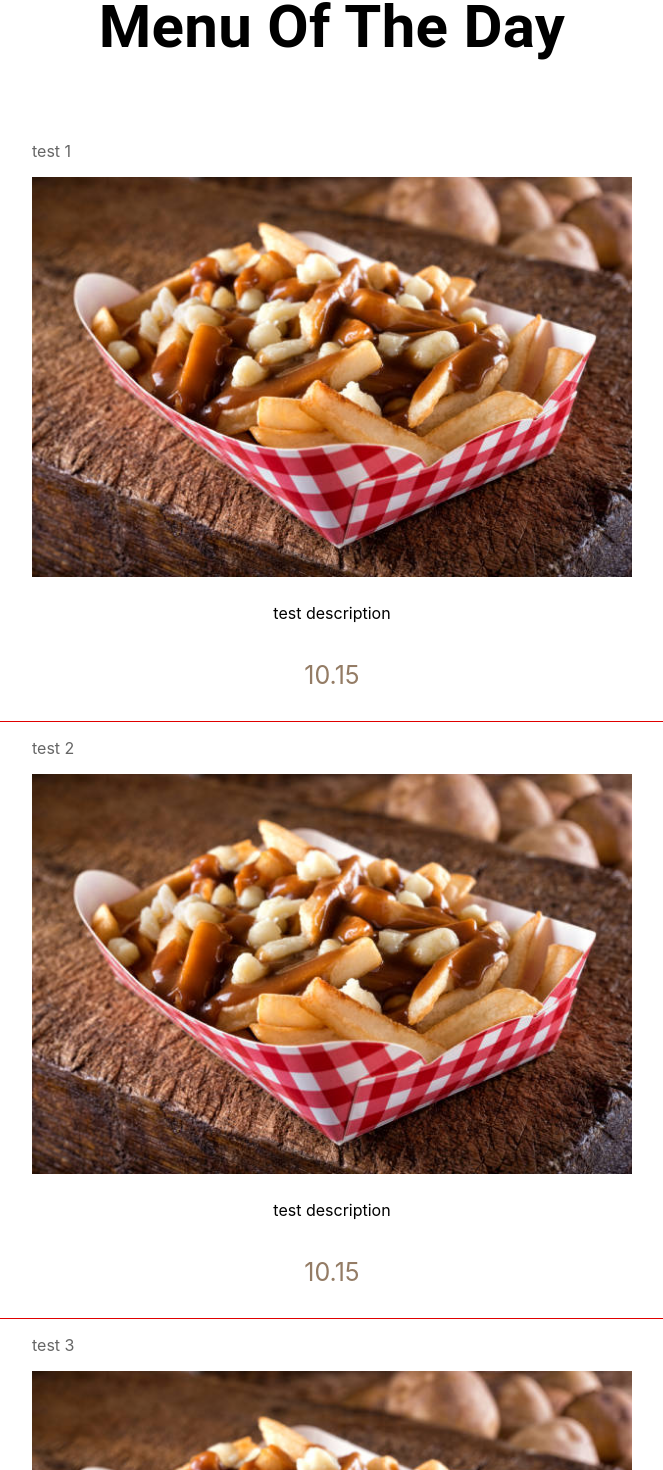
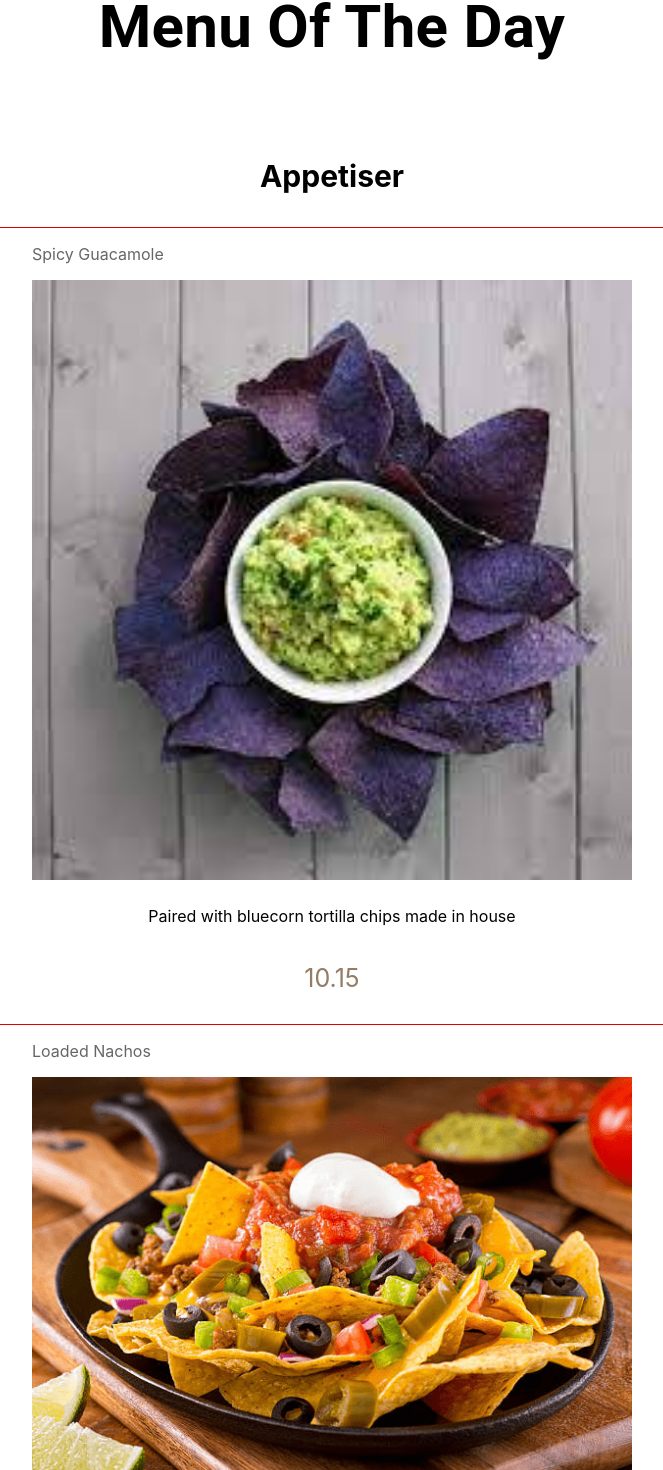
Before and after one commit to JayanthKarthik/game-day-grill, a React (Create React App) app: page /menu in a window 1280 px wide. Shown: the part 162-1632 px from the top of the page, without its empty margins (308-971 px from the left). Built offline with nearby package versions, Linux system fonts and the light colour scheme.

Commit message:
added 2 dishes to appetiser

```diff
--- a/src/pages/Menu.js
+++ b/src/pages/Menu.js
@@ -1,24 +1,25 @@
 import { Divider, Typography } from "@mui/material";
 import { Stack } from "@mui/system";
-import img1 from "../assets/Menu Dishes/poutine.png";
+import img1 from "../assets/Menu Dishes/dish1.png";
+import img2 from "../assets/Menu Dishes/dish2.png";
 import MenuItem from "../components/MenuItem";
 import styles from "../styles/Menu.module.css";
 
 const dishes = [
     {
-        name: 'test 1',
+        name: 'Spicy Guacamole',
         img: img1,
-        desc: 'test description',
+        desc: 'Paired with bluecorn tortilla chips made in house',
         price: 10.15
     },
     {
-        name: 'test 2',
-        img: img1,
-        desc: 'test description',
+        name: 'Loaded Nachos',
+        img: img2,
+        desc: 'Spicy nachos plated with fresh tomato salsa and sour cream.',
         price: 10.15
     },
     {
-        name: 'test 3',
+        name: 'Garlic Bread',
         img: img1,
         desc: 'test description',
         price: 10.15
@@ -47,6 +48,9 @@ export default function Menu() {
                 <h1> Menu Of The Day</h1>
             </Typography>
             <Stack direction="column" className={styles.name} alignItems="center" divider={<Divider color='red' flexItem />}>
+                <h1 className={styles.title}>
+                    Appetiser
+                </h1>
                 {dishes.map(dish => <MenuItem name={dish.name} img={dish.img} desc={dish.desc} price={dish.price} />)}
             </Stack>
 
```
Also changed, not shown: src/assets/Menu Dishes/dish1.png (added), src/assets/Menu Dishes/dish2.png (added).
